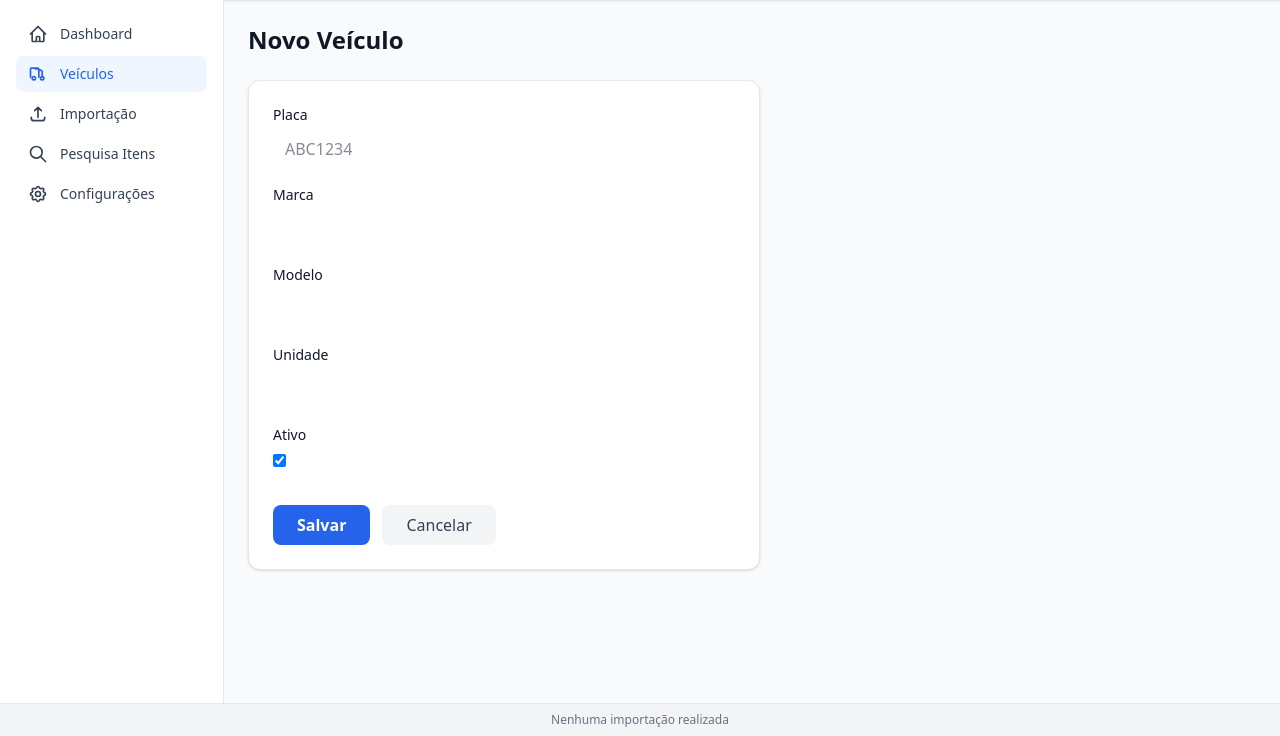
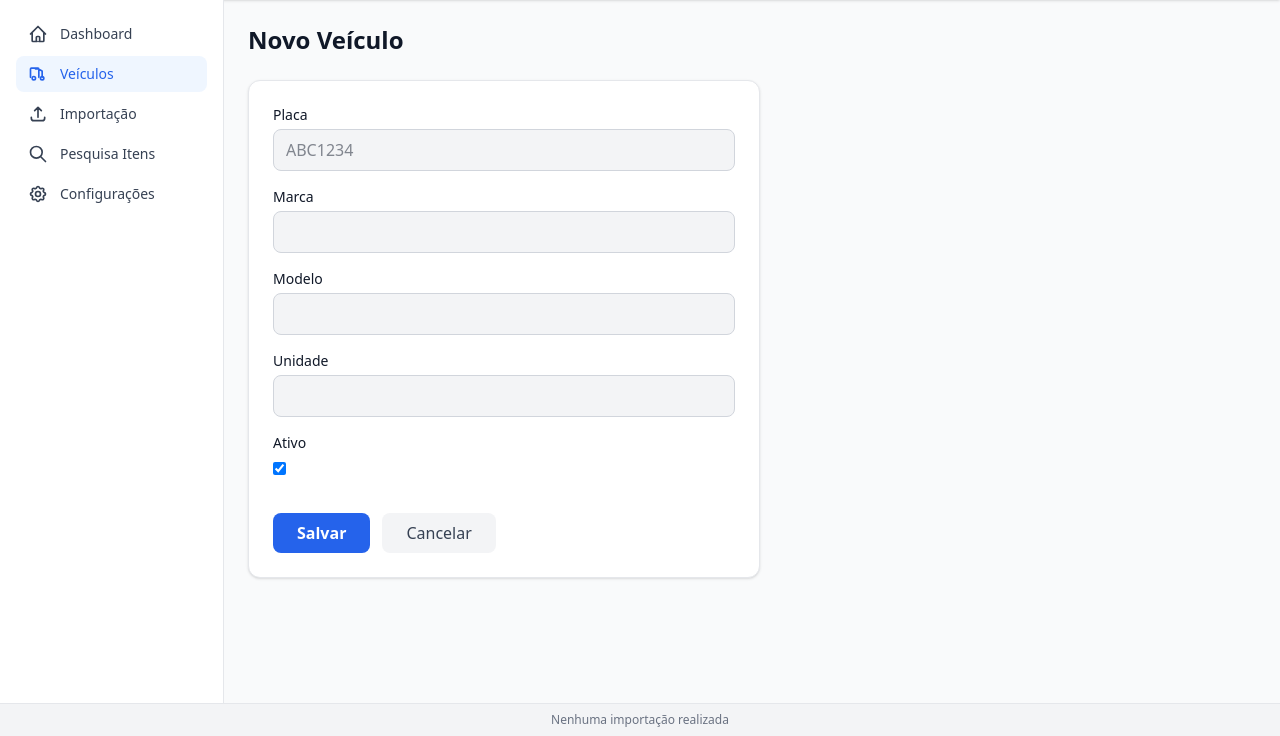
Before and after one commit to aliastrackingna/dashboard_manutencoes, a Django app: page /veiculos/novo/ in a window 1280 px wide. Shown: the part 64-800 px from the top of the page. Run offline with Django 5.2, Linux system fonts and the light colour scheme; the visitor is signed in with stand-in values (Sample User, id 1); data that the repository does not hold is empty.

Commit message:
Correções de layout: bordas e background dos inputs, toggle de tema reutilizável
- Adicionar border e bg-gray-100 nos inputs/selects do modo light
- Extrair toggle de tema para partial reutilizável (theme_toggle.html)
- Incluir toggle de tema na tela de login
- Refatorar navbar e base.html para usar o partial

Co-Authored-By: Claude Opus 4.6 <noreply@anthropic.com>

```diff
--- a/apps/configuracoes/templates/configuracoes/kpis.html
+++ b/apps/configuracoes/templates/configuracoes/kpis.html
@@ -25,7 +25,7 @@
                         </td>
                         <td class="px-4 py-3">
                             <input type="text" name="valor_{{ kpi.id }}" value="{{ kpi.valor|floatformat:2 }}"
-                                   class="w-full text-right rounded-lg border-gray-300 dark:border-gray-600 dark:bg-gray-700 dark:text-white px-3 py-1.5 text-sm">
+                                   class="w-full text-right rounded-lg border border-gray-300 bg-gray-100 dark:border-gray-600 dark:bg-gray-700 dark:text-white px-3 py-1.5 text-sm">
                         </td>
                         <td class="px-4 py-3 text-center text-gray-400">{{ kpi.unidade }}</td>
                     </tr>
--- a/apps/dashboard/templates/dashboard/index.html
+++ b/apps/dashboard/templates/dashboard/index.html
@@ -15,14 +15,14 @@
     <h1 class="text-2xl font-bold">Dashboard</h1>
 
     <div class="flex items-center gap-2">
-        <select id="unidade-select" class="rounded-lg border-gray-300 dark:border-gray-600 dark:bg-gray-700 dark:text-white px-3 py-2 text-sm">
+        <select id="unidade-select" class="rounded-lg border border-gray-300 bg-gray-100 dark:border-gray-600 dark:bg-gray-700 dark:text-white px-3 py-2 text-sm">
             <option value="">Todas as Unidades</option>
             <option value="__sem__" {% if unidade_param == '__sem__' %}selected{% endif %}>Sem Unidade</option>
             {% for u in unidades %}
             <option value="{{ u }}" {% if unidade_param == u %}selected{% endif %}>{{ u }}</option>
             {% endfor %}
         </select>
-        <select id="periodo-select" class="rounded-lg border-gray-300 dark:border-gray-600 dark:bg-gray-700 dark:text-white px-3 py-2 text-sm">
+        <select id="periodo-select" class="rounded-lg border border-gray-300 bg-gray-100 dark:border-gray-600 dark:bg-gray-700 dark:text-white px-3 py-2 text-sm">
             <option value="todos" {% if periodo == 'todos' %}selected{% endif %}>Todo o Período</option>
             <option value="anual" {% if periodo == 'anual' %}selected{% endif %}>Ano Corrente</option>
             <option value="30d" {% if periodo == '30d' %}selected{% endif %}>Últimos 30 dias</option>
--- a/apps/veiculos/forms.py
+++ b/apps/veiculos/forms.py
@@ -8,19 +8,19 @@ class VeiculoForm(forms.ModelForm):
         fields = ['placa', 'marca', 'modelo', 'unidade', 'ativo']
         widgets = {
             'placa': forms.TextInput(attrs={
-                'class': 'w-full rounded-lg border-gray-300 dark:border-gray-600 dark:bg-gray-700 dark:text-white px-3 py-2',
+                'class': 'w-full rounded-lg border border-gray-300 bg-gray-100 dark:border-gray-600 dark:bg-gray-700 dark:text-white px-3 py-2',
                 'placeholder': 'ABC1234',
             }),
             'marca': forms.TextInput(attrs={
-                'class': 'w-full rounded-lg border-gray-300 dark:border-gray-600 dark:bg-gray-700 dark:text-white px-3 py-2',
+                'class': 'w-full rounded-lg border border-gray-300 bg-gray-100 dark:border-gray-600 dark:bg-gray-700 dark:text-white px-3 py-2',
             }),
             'modelo': forms.TextInput(attrs={
-                'class': 'w-full rounded-lg border-gray-300 dark:border-gray-600 dark:bg-gray-700 dark:text-white px-3 py-2',
+                'class': 'w-full rounded-lg border border-gray-300 bg-gray-100 dark:border-gray-600 dark:bg-gray-700 dark:text-white px-3 py-2',
             }),
             'unidade': forms.TextInput(attrs={
-                'class': 'w-full rounded-lg border-gray-300 dark:border-gray-600 dark:bg-gray-700 dark:text-white px-3 py-2',
+                'class': 'w-full rounded-lg border border-gray-300 bg-gray-100 dark:border-gray-600 dark:bg-gray-700 dark:text-white px-3 py-2',
             }),
             'ativo': forms.CheckboxInput(attrs={
-                'class': 'rounded border-gray-300 text-primary focus:ring-primary',
+                'class': 'rounded border border-gray-300 text-primary focus:ring-primary',
             }),
         }
--- a/apps/veiculos/templates/veiculos/lista.html
+++ b/apps/veiculos/templates/veiculos/lista.html
@@ -14,8 +14,8 @@
     <div class="p-4 border-b border-gray-200 dark:border-gray-700">
         <form method="get" class="flex gap-3">
             <input type="text" name="q" value="{{ q }}" placeholder="Buscar por placa, marca ou modelo..."
-                   class="flex-1 rounded-lg border-gray-300 dark:border-gray-600 dark:bg-gray-700 dark:text-white px-3 py-2 text-sm">
-            <select name="ativo" class="rounded-lg border-gray-300 dark:border-gray-600 dark:bg-gray-700 dark:text-white px-3 py-2 text-sm">
+                   class="flex-1 rounded-lg border border-gray-300 bg-gray-100 dark:border-gray-600 dark:bg-gray-700 dark:text-white px-3 py-2 text-sm">
+            <select name="ativo" class="rounded-lg border border-gray-300 bg-gray-100 dark:border-gray-600 dark:bg-gray-700 dark:text-white px-3 py-2 text-sm">
                 <option value="">Todos</option>
                 <option value="1" {% if ativo == '1' %}selected{% endif %}>Ativos</option>
                 <option value="0" {% if ativo == '0' %}selected{% endif %}>Inativos</option>
--- a/templates/base.html
+++ b/templates/base.html
@@ -20,19 +20,6 @@
         }
     </style>
     <link rel="stylesheet" href="{% static 'css/print.css' %}">
-    <script>
-        (function () {
-            var html = document.documentElement;
-            var saved = localStorage.getItem('theme');
-            var prefersDark = window.matchMedia('(prefers-color-scheme: dark)').matches;
-            var isDark = saved ? saved === 'dark' : prefersDark;
-            if (isDark) {
-                html.classList.add('dark');
-            } else {
-                html.classList.remove('dark');
-            }
-        })();
-    </script>
     {% block extra_head %}{% endblock %}
 </head>
 
--- a/templates/partials/navbar.html
+++ b/templates/partials/navbar.html
@@ -7,26 +7,6 @@
     </div>
 
     <div class="flex items-center gap-4">
-        <button id="theme-toggle" type="button"
-                class="rounded-lg p-2 text-gray-500 hover:bg-gray-100 dark:text-gray-400 dark:hover:bg-gray-700 transition-colors"
-                title="Alternar tema"
-                onclick="(function(){
-                    var html = document.documentElement;
-                    var nowDark = !html.classList.contains('dark');
-                    html.classList.toggle('dark', nowDark);
-                    localStorage.setItem('theme', nowDark ? 'dark' : 'light');
-                    var iconLight = document.getElementById('theme-icon-light');
-                    var iconDark = document.getElementById('theme-icon-dark');
-                    if (nowDark) { iconLight.classList.remove('hidden'); iconDark.classList.add('hidden'); }
-                    else { iconLight.classList.add('hidden'); iconDark.classList.remove('hidden'); }
-                    if (window.atualizarCoresCharts) window.atualizarCoresCharts();
-                })()">
-            <svg id="theme-icon-light" class="hidden w-5 h-5" fill="currentColor" viewBox="0 0 20 20">
-                <path d="M10 2a1 1 0 011 1v1a1 1 0 11-2 0V3a1 1 0 011-1zm4 8a4 4 0 11-8 0 4 4 0 018 0zm-.464 4.95l.707.707a1 1 0 001.414-1.414l-.707-.707a1 1 0 00-1.414 1.414zm2.12-10.607a1 1 0 010 1.414l-.706.707a1 1 0 11-1.414-1.414l.707-.707a1 1 0 011.414 0zM17 11a1 1 0 100-2h-1a1 1 0 100 2h1zm-7 4a1 1 0 011 1v1a1 1 0 11-2 0v-1a1 1 0 011-1zM5.05 6.464A1 1 0 106.465 5.05l-.708-.707a1 1 0 00-1.414 1.414l.707.707zm1.414 8.486l-.707.707a1 1 0 01-1.414-1.414l.707-.707a1 1 0 011.414 1.414zM4 11a1 1 0 100-2H3a1 1 0 000 2h1z"/>
-            </svg>
-            <svg id="theme-icon-dark" class="w-5 h-5" fill="currentColor" viewBox="0 0 20 20">
-                <path d="M17.293 13.293A8 8 0 016.707 2.707a8.001 8.001 0 1010.586 10.586z"/>
-            </svg>
-        </button>
+        {% include "partials/theme_toggle.html" %}
     </div>
 </nav>
--- /dev/null
+++ b/templates/partials/theme_toggle.html
@@ -0,0 +1,39 @@
+<script>
+    (function () {
+        var html = document.documentElement;
+        var saved = localStorage.getItem('theme');
+        var prefersDark = window.matchMedia('(prefers-color-scheme: dark)').matches;
+        var isDark = saved ? saved === 'dark' : prefersDark;
+        html.classList.toggle('dark', isDark);
+    })();
+</script>
+
+<button id="theme-toggle" type="button"
+        class="rounded-lg p-2 text-gray-500 hover:bg-gray-100 dark:text-gray-400 dark:hover:bg-gray-700 transition-colors"
+        title="Alternar tema">
+    <svg id="theme-icon-light" class="hidden w-5 h-5" fill="currentColor" viewBox="0 0 20 20">
+        <path d="M10 2a1 1 0 011 1v1a1 1 0 11-2 0V3a1 1 0 011-1zm4 8a4 4 0 11-8 0 4 4 0 018 0zm-.464 4.95l.707.707a1 1 0 001.414-1.414l-.707-.707a1 1 0 00-1.414 1.414zm2.12-10.607a1 1 0 010 1.414l-.706.707a1 1 0 11-1.414-1.414l.707-.707a1 1 0 011.414 0zM17 11a1 1 0 100-2h-1a1 1 0 100 2h1zm-7 4a1 1 0 011 1v1a1 1 0 11-2 0v-1a1 1 0 011-1zM5.05 6.464A1 1 0 106.465 5.05l-.708-.707a1 1 0 00-1.414 1.414l.707.707zm1.414 8.486l-.707.707a1 1 0 01-1.414-1.414l.707-.707a1 1 0 011.414 1.414zM4 11a1 1 0 100-2H3a1 1 0 000 2h1z"/>
+    </svg>
+    <svg id="theme-icon-dark" class="w-5 h-5" fill="currentColor" viewBox="0 0 20 20">
+        <path d="M17.293 13.293A8 8 0 016.707 2.707a8.001 8.001 0 1010.586 10.586z"/>
+    </svg>
+</button>
+
+<script>
+    (function () {
+        var html = document.documentElement;
+        var isDark = html.classList.contains('dark');
+        var iconLight = document.getElementById('theme-icon-light');
+        var iconDark = document.getElementById('theme-icon-dark');
+        if (isDark) { iconLight.classList.remove('hidden'); iconDark.classList.add('hidden'); }
+
+        document.getElementById('theme-toggle').addEventListener('click', function () {
+            var nowDark = !html.classList.contains('dark');
+            html.classList.toggle('dark', nowDark);
+            localStorage.setItem('theme', nowDark ? 'dark' : 'light');
+            if (nowDark) { iconLight.classList.remove('hidden'); iconDark.classList.add('hidden'); }
+            else { iconLight.classList.add('hidden'); iconDark.classList.remove('hidden'); }
+            if (window.atualizarCoresCharts) window.atualizarCoresCharts();
+        });
+    })();
+</script>
```
Also changed, not shown: apps/pesquisa/templates/pesquisa/itens.html (+4 -4 lines), templates/login.html (+16 -2 lines).
